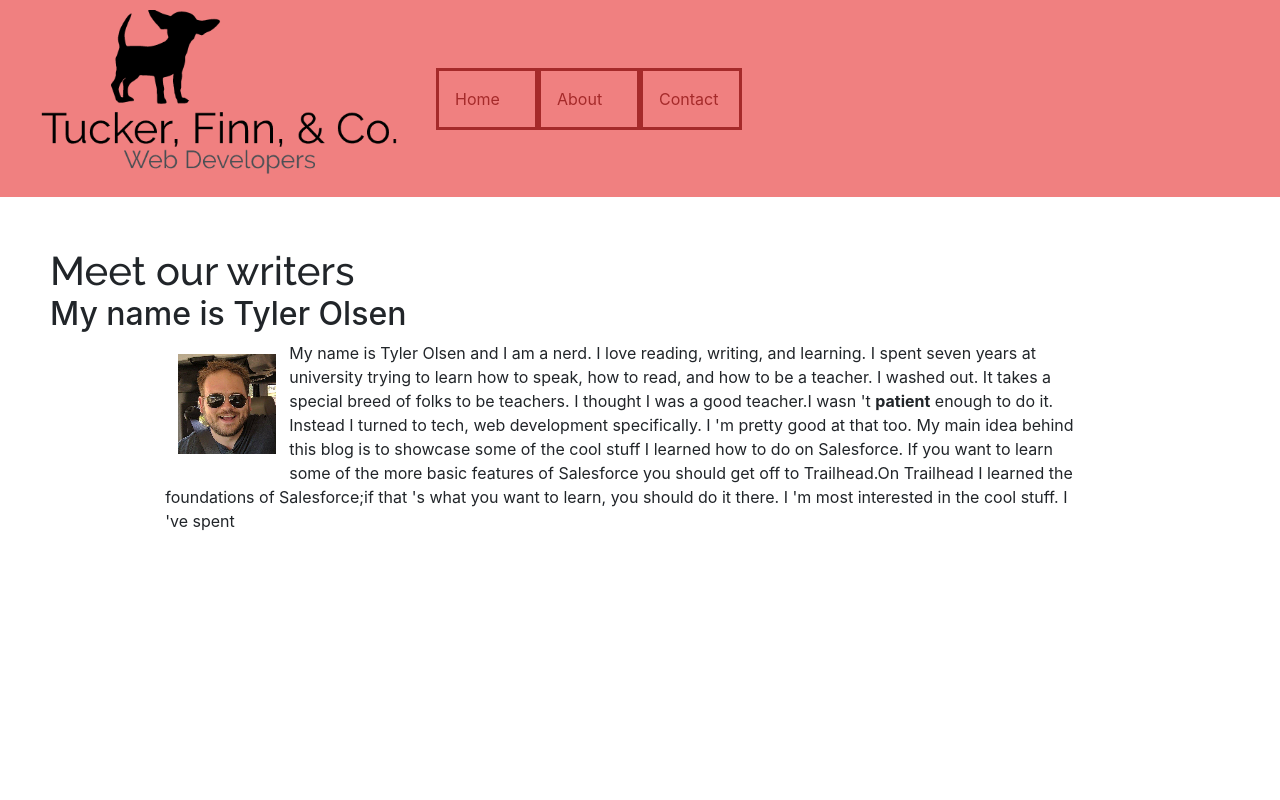
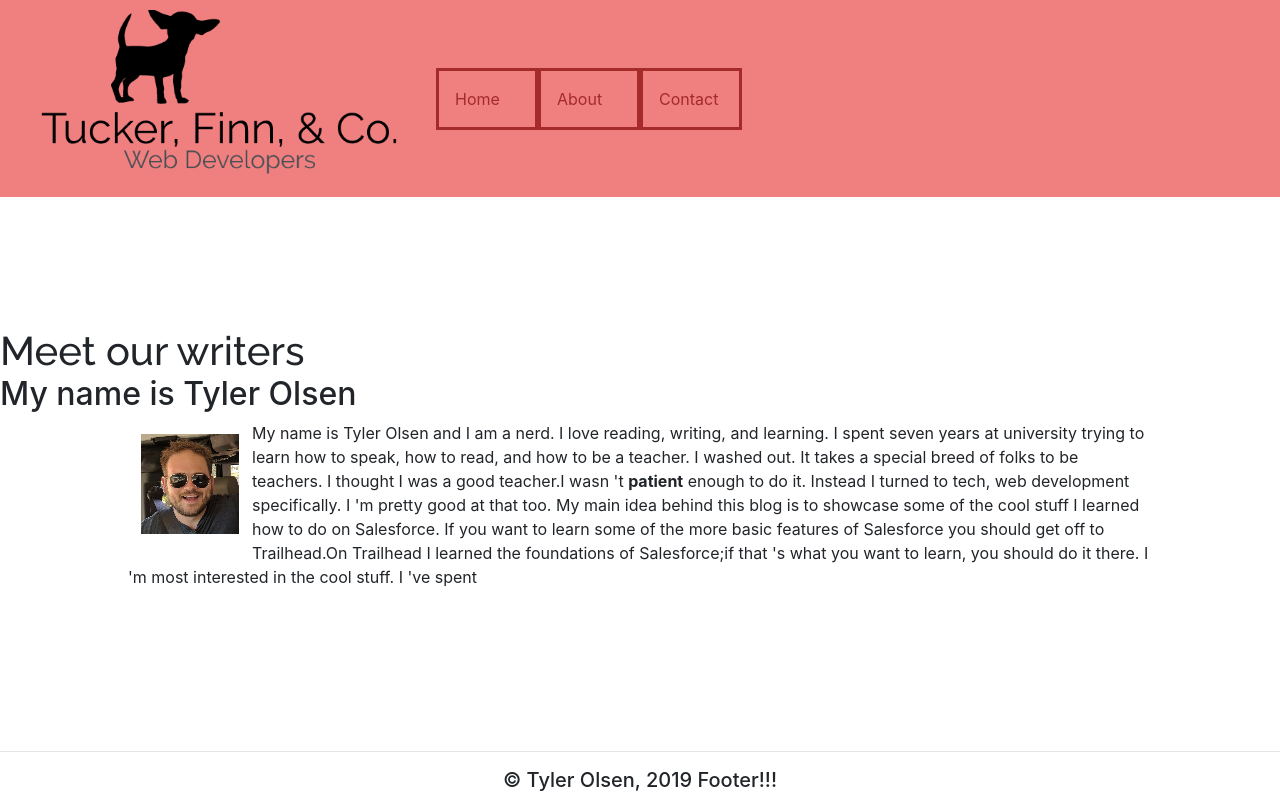
Before and after one commit to TylerOlsen14/SFDCBlogMarkdown, a React (Create React App) app: page /about in a window 1280 px wide. Shown: the top 800 px of the page. Built offline with nearby package versions, Linux system fonts and the light colour scheme.

Commit message:
fixed Contact page header

```diff
--- a/public/index.html
+++ b/public/index.html
@@ -10,34 +10,12 @@
       content="Web site created using create-react-app"
     />
     <link rel="apple-touch-icon" href="%PUBLIC_URL%/logo192.png" />
-    <!--
-      manifest.json provides metadata used when your web app is installed on a
-      user's mobile device or desktop. See https://developers.google.com/web/fundamentals/web-app-manifest/
-    -->
+
     <link rel="manifest" href="%PUBLIC_URL%/manifest.json" />
-    <!--
-      Notice the use of %PUBLIC_URL% in the tags above.
-      It will be replaced with the URL of the `public` folder during the build.
-      Only files inside the `public` folder can be referenced from the HTML.
-
-      Unlike "/favicon.ico" or "favicon.ico", "%PUBLIC_URL%/favicon.ico" will
-      work correctly both with client-side routing and a non-root public URL.
-      Learn how to configure a non-root public URL by running `npm run build`.
-    -->
-    <title>React App</title>
+    <title>Tucker, Finn, & Co. Web Developers</title>
   </head>
   <body>
     <noscript>You need to enable JavaScript to run this app.</noscript>
     <div id="root"></div>
-    <!--
-      This HTML file is a template.
-      If you open it directly in the browser, you will see an empty page.
-
-      You can add webfonts, meta tags, or analytics to this file.
-      The build step will place the bundled scripts into the <body> tag.
-
-      To begin the development, run `npm start` or `yarn start`.
-      To create a production bundle, use `npm run build` or `yarn build`.
-    -->
   </body>
 </html>
--- a/src/pages/about.js
+++ b/src/pages/about.js
@@ -9,7 +9,8 @@
 const About = () => {
   return (
       <Layout>
-        <div className="Layout">
+        {/* <div className="About"> */}
+        <div>
           <h1>Meet our writers</h1>
           <h2>My name is Tyler Olsen</h2>
           <div className="page-content">
--- a/src/pages/contact.js
+++ b/src/pages/contact.js
@@ -1,16 +1,14 @@
 import React from 'react'
-
 import Layout from '../components/layout'
-
 import './pages.css'
 
 const Contact = () => {
   return (
-    <div className="Contact">
+    <div>
       <Layout>
-        <h1>
-          This is the CONTACT Page
-        </h1>
+        <div className="Contact">
+
+        </div>
       </Layout>
     </div>
   )
--- a/src/pages/pages.css
+++ b/src/pages/pages.css
@@ -3,12 +3,7 @@
   margin: auto;
   text-align: center;
 }
-.Layout, .About{
-  width: 90%;
-  height: 100vh;
-  margin: 50px;
-}
-.Contact{
+.Layout, .About, .Contact{
   width: 90%;
   height: 100vh;
   margin: 50px;
```
